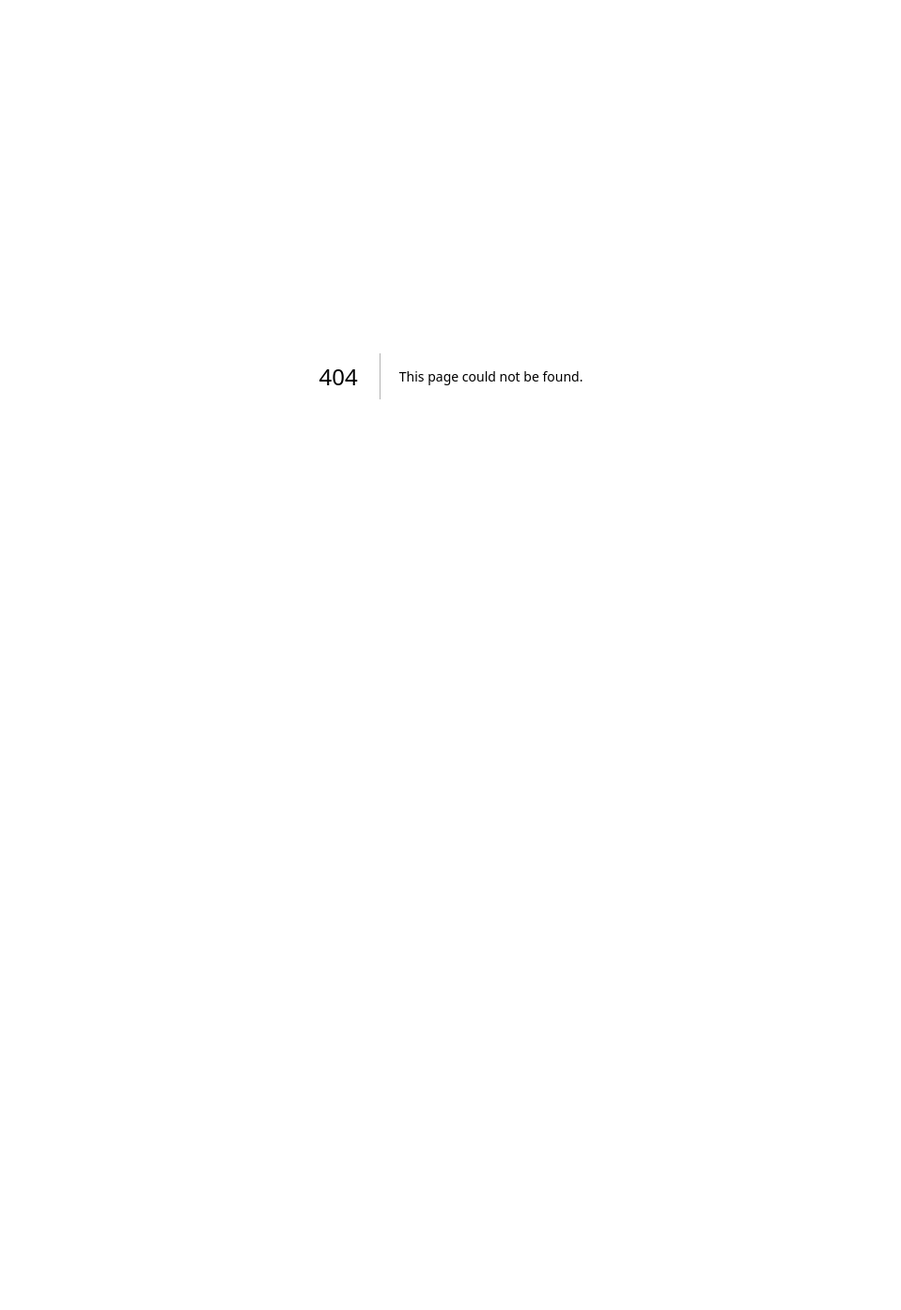
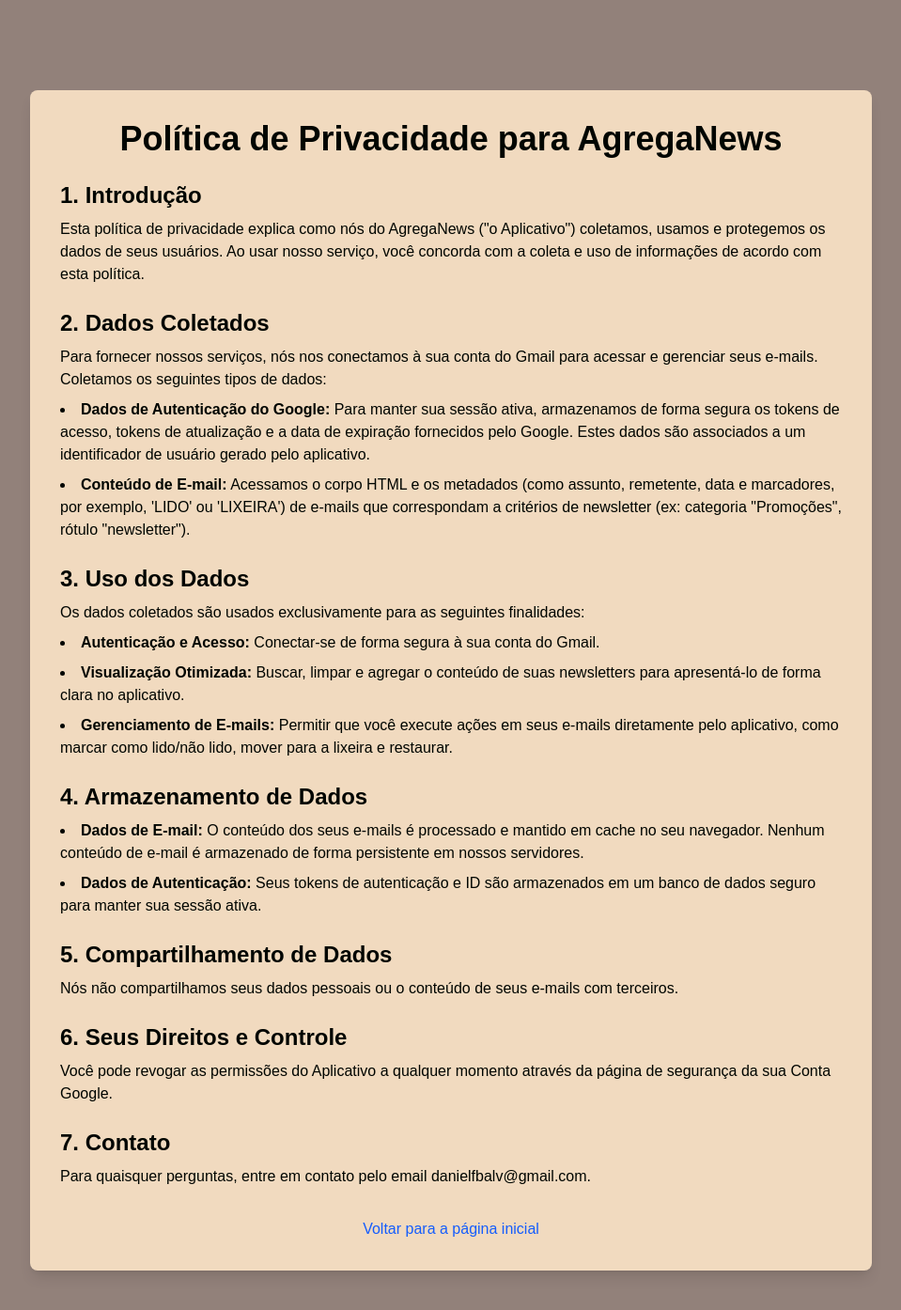
Before and after one commit to daniel-fba/AgregaNews, a Next.js app in the folder frontend/: page /privacy-policy in a window 1280 px wide. Before the commit this address had no page. Shown: the top 1394 px of the page at 94% size, without its empty margins (160-1119 px from the left). Before the commit the page ends 800 px from the top, so only its background shows below. Built offline with nearby package versions, Linux system fonts and the light colour scheme.

Commit message:
Adiciona a Política de Privacidade ao aplicativo e atualiza a página inicial com link para a política

```diff
--- a/frontend/src/app/page.tsx
+++ b/frontend/src/app/page.tsx
@@ -7,6 +7,7 @@
 import { NewsletterList } from '../components/NewsletterList';
 import { NewsletterViewer } from '../components/NewsletterViewer';
 import { Newsletter } from '../types/newsletter';
+import Link from 'next/link';
 
 export default function Home() {
   const [newsletters, setNewsletters] = useState<Newsletter[]>([]);
@@ -351,14 +352,17 @@
   if (!userId) {
     return (
       <main className="flex min-h-screen flex-col items-center justify-center p-24 bg-cinereous text-black">
-        <h1 className="text-4xl font-bold mb-8 text-snow">AgregaNews</h1>
-        <p className="text-lg mb-4 text-snow">Para continuar faça login com sua conta do Google.</p>
+        <h1 className="text-4xl font-bold mb-8 text-snow">Bem-vindo ao AgregaNews</h1>
+        <p className='text-xl mb-8 text-snow'>Organize e leia todas as suas newsletters do Gmail em um só lugar, com uma interface limpa e sem distrações.</p>
         <button
           onClick={handleLogin}
           className="bg-blue-600 hover:bg-blue-700 text-snow text-lg font-bold py-3 px-6 rounded-md transition-colors duration-300 cursor-pointer"
         >
           Entrar com Google
         </button>
+        <footer className="text-sm text-snow">
+          <Link href="/privacy-policy" className="hover:underline ">Política de Privacidade</Link>
+        </footer>
       </main>
     );
   }
@@ -499,6 +503,9 @@
           </>
         )}
       </div>
+      <footer className="text-sm text-snow">
+        <Link href="/privacy-policy" className="hover:underline">Política de Privacidade</Link>
+      </footer>
     </main>
   );
 }
--- /dev/null
+++ b/frontend/src/app/privacy-policy/page.tsx
@@ -0,0 +1,65 @@
+/* eslint-disable react/no-unescaped-entities */
+import Link from 'next/link';
+
+export default function PrivacyPolicy() {
+    return (
+        <main className="flex min-h-screen flex-col items-center p-8 md:p-16 lg:p-24 bg-cinereous text-snow">
+            <div className="max-w-4xl w-full bg-almond text-black p-8 rounded-lg shadow-lg">
+                <h1 className="text-4xl font-bold mb-6 text-center">Política de Privacidade para AgregaNews</h1>
+
+                <section className="mb-6">
+                    <h2 className="text-2xl font-semibold mb-2">1. Introdução</h2>
+                    <p>Esta política de privacidade explica como nós do AgregaNews ("o Aplicativo") coletamos, usamos e protegemos os dados de seus usuários. Ao usar nosso serviço, você concorda com a coleta e uso de informações de acordo com esta política.</p>
+                </section>
+
+                <section className="mb-6">
+                    <h2 className="text-2xl font-semibold mb-2">2. Dados Coletados</h2>
+                    <p className="mb-2">Para fornecer nossos serviços, nós nos conectamos à sua conta do Gmail para acessar e gerenciar seus e-mails. Coletamos os seguintes tipos de dados:</p>
+                    <ul className="list-disc list-inside space-y-2">
+                        <li><strong>Dados de Autenticação do Google:</strong> Para manter sua sessão ativa, armazenamos de forma segura os tokens de acesso, tokens de atualização e a data de expiração fornecidos pelo Google. Estes dados são associados a um identificador de usuário gerado pelo aplicativo.</li>
+                        <li><strong>Conteúdo de E-mail:</strong> Acessamos o corpo HTML e os metadados (como assunto, remetente, data e marcadores, por exemplo, 'LIDO' ou 'LIXEIRA') de e-mails que correspondam a critérios de newsletter (ex: categoria "Promoções", rótulo "newsletter").</li>
+                    </ul>
+                </section>
+
+                <section className="mb-6">
+                    <h2 className="text-2xl font-semibold mb-2">3. Uso dos Dados</h2>
+                    <p className="mb-2">Os dados coletados são usados exclusivamente para as seguintes finalidades:</p>
+                    <ul className="list-disc list-inside space-y-2">
+                        <li><strong>Autenticação e Acesso:</strong> Conectar-se de forma segura à sua conta do Gmail.</li>
+                        <li><strong>Visualização Otimizada:</strong> Buscar, limpar e agregar o conteúdo de suas newsletters para apresentá-lo de forma clara no aplicativo.</li>
+                        <li><strong>Gerenciamento de E-mails:</strong> Permitir que você execute ações em seus e-mails diretamente pelo aplicativo, como marcar como lido/não lido, mover para a lixeira e restaurar.</li>
+                    </ul>
+                </section>
+
+                <section className="mb-6">
+                    <h2 className="text-2xl font-semibold mb-2">4. Armazenamento de Dados</h2>
+                    <ul className="list-disc list-inside space-y-2">
+                        <li><strong>Dados de E-mail:</strong> O conteúdo dos seus e-mails é processado e mantido em cache no seu navegador. Nenhum conteúdo de e-mail é armazenado de forma persistente em nossos servidores.</li>
+                        <li><strong>Dados de Autenticação:</strong> Seus tokens de autenticação e ID são armazenados em um banco de dados seguro para manter sua sessão ativa.</li>
+                    </ul>
+                </section>
+
+                <section className="mb-6">
+                    <h2 className="text-2xl font-semibold mb-2">5. Compartilhamento de Dados</h2>
+                    <p>Nós não compartilhamos seus dados pessoais ou o conteúdo de seus e-mails com terceiros.</p>
+                </section>
+
+                <section className="mb-6">
+                    <h2 className="text-2xl font-semibold mb-2">6. Seus Direitos e Controle</h2>
+                    <p>Você pode revogar as permissões do Aplicativo a qualquer momento através da página de segurança da sua Conta Google.</p>
+                </section>
+
+                <section className="mb-6">
+                    <h2 className="text-2xl font-semibold mb-2">7. Contato</h2>
+                    <p>Para quaisquer perguntas, entre em contato pelo email danielfbalv@gmail.com.</p>
+                </section>
+
+                <div className="text-center mt-8">
+                    <Link href="/" className="text-blue-600 hover:underline">
+                        Voltar para a página inicial
+                    </Link>
+                </div>
+            </div>
+        </main>
+    );
+}
```
Also changed, not shown: 1 other file (tests, documents, lock files or other folders).
